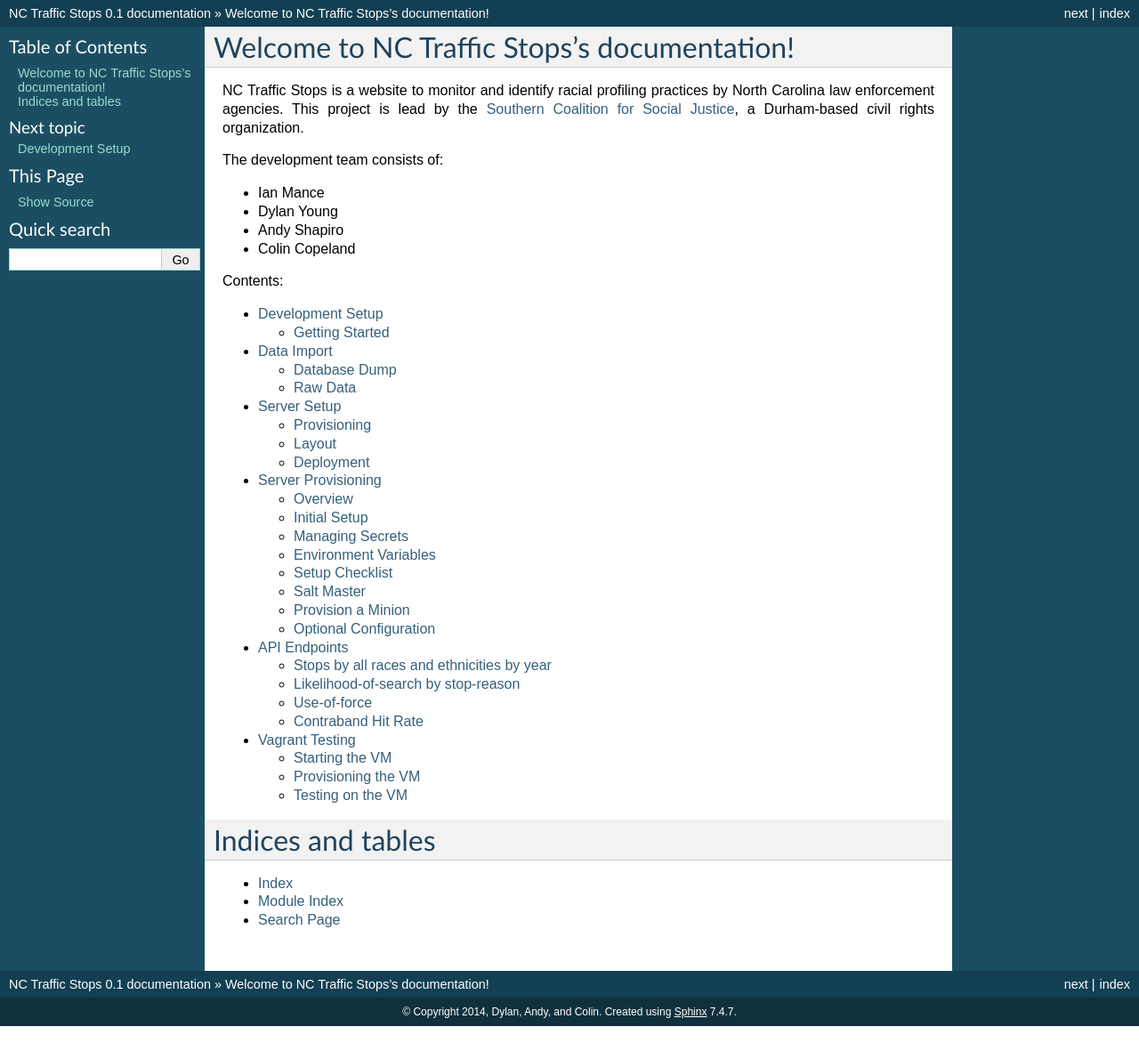
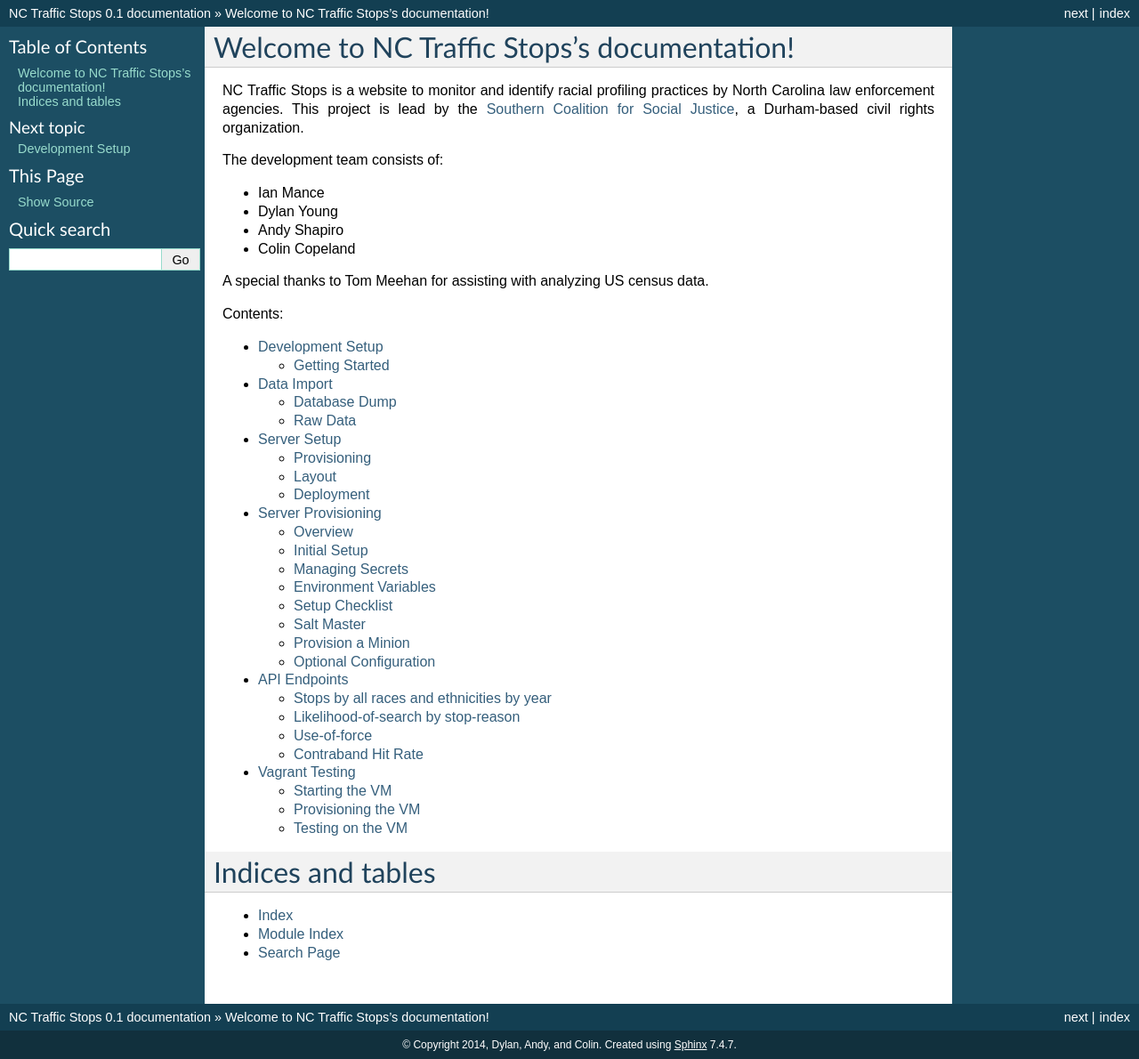
Before and after one commit to OpenDataPolicingNC/Traffic-Stops, a Sphinx documentation site: the page built from docs/index.rst, in a window 1280 px wide. Shown: the whole page at 89% size. Built offline with Sphinx 7.4.7, drawn with Linux system fonts in a browser that asks for light colours; before the commit the page ends 1153 px from its top, so only the background shows below that.

Commit message:
updated list of contributors

```diff
--- a/docs/index.rst
+++ b/docs/index.rst
@@ -17,6 +17,8 @@ The development team consists of:
 * Dylan Young
 * Andy Shapiro
 * Colin Copeland
+
+A special thanks to Tom Meehan for assisting with analyzing US census data.
 
 .. _Southern Coalition for Social Justice: http://www.scsj.org/
 
```
Also changed, not shown: 1 other file.
